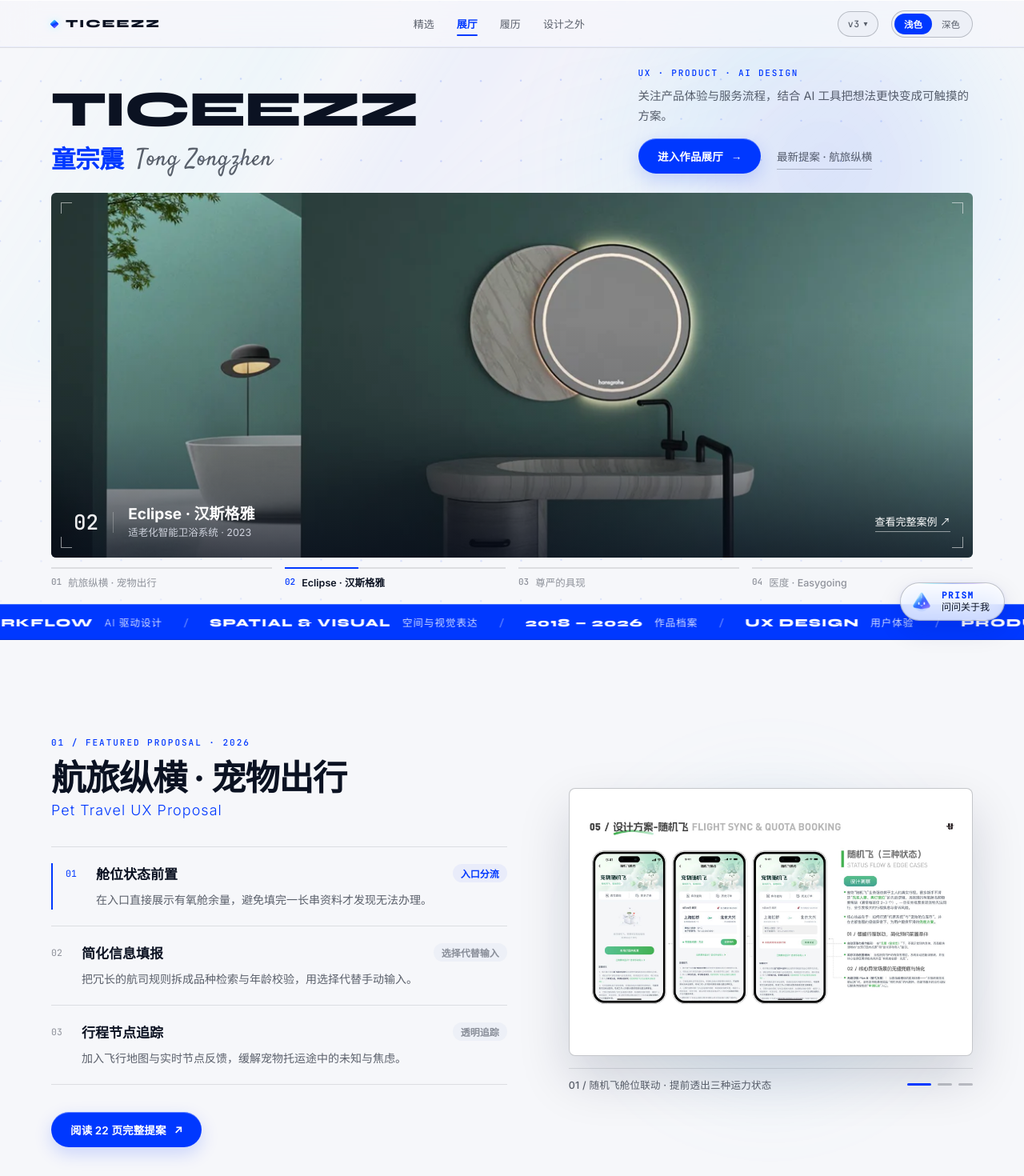
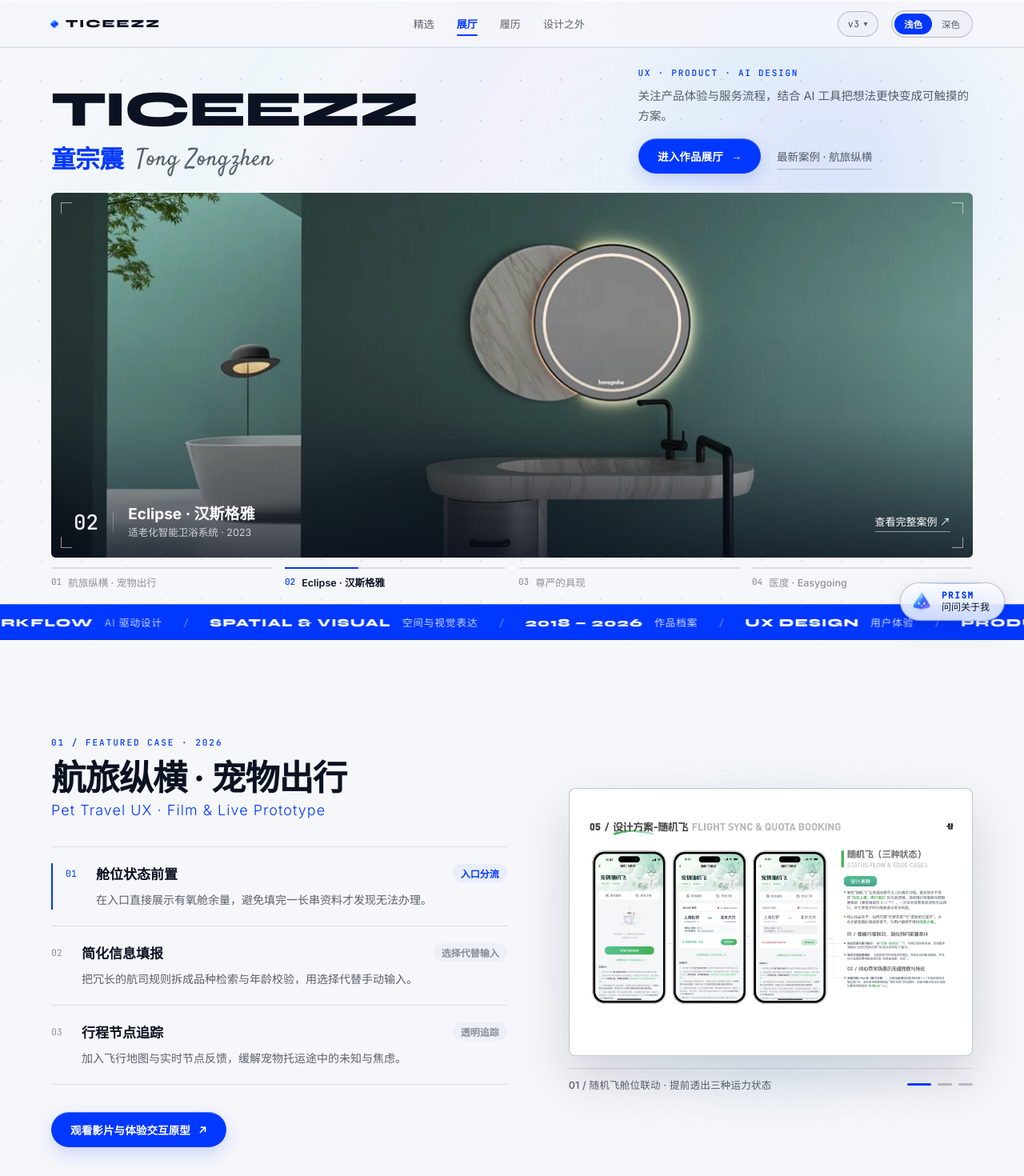
Before and after one commit to TiceeZz/ticeezz-portfolio, a React (Vite) app: page / in a window 1280 px wide. Shown: the top 1470 px of the page at 80% size. Built offline with nearby package versions, Linux system fonts and the light colour scheme.

Commit message:
polish(v3): update homepage keynote CTA to highlight film and live prototype

```diff
--- a/src/v3/components/V3Hero.jsx
+++ b/src/v3/components/V3Hero.jsx
@@ -100,7 +100,7 @@ export default function V3Hero({ theme }) {
                   </button>
                 </V3Magnetic>
                 <button className="v3-action-link" onClick={() => scrollTo('v3-keynote')}>
-                  最新提案 · 航旅纵横
+                  最新案例 · 航旅纵横
                 </button>
               </div>
             </div>
--- a/src/v3/components/V3Keynote.jsx
+++ b/src/v3/components/V3Keynote.jsx
@@ -34,10 +34,10 @@ export default function V3Keynote() {
       <div ref={revealRef} className="v3-container v3-reveal">
         <div className="v3-keynote__grid">
           <div className="v3-keynote__head">
-            <span className="v3-kicker">01 / FEATURED PROPOSAL · 2026</span>
+            <span className="v3-kicker">01 / FEATURED CASE · 2026</span>
             <h2 className="v3-keynote__title">
               航旅纵横 · 宠物出行
-              <span className="v3-title-sub-en">Pet Travel UX Proposal</span>
+              <span className="v3-title-sub-en">Pet Travel UX · Film & Live Prototype</span>
             </h2>
           </div>
 
@@ -66,7 +66,7 @@ export default function V3Keynote() {
             <div className="v3-keynote__cta">
               <V3Magnetic>
                 <Link to="/v3/work/pettravel" className="v3-action-primary">
-                  <span>阅读 22 页完整提案</span>
+                  <span>观看影片与体验交互原型</span>
                   <span className="v3-action-arrow">↗</span>
                 </Link>
               </V3Magnetic>
```
